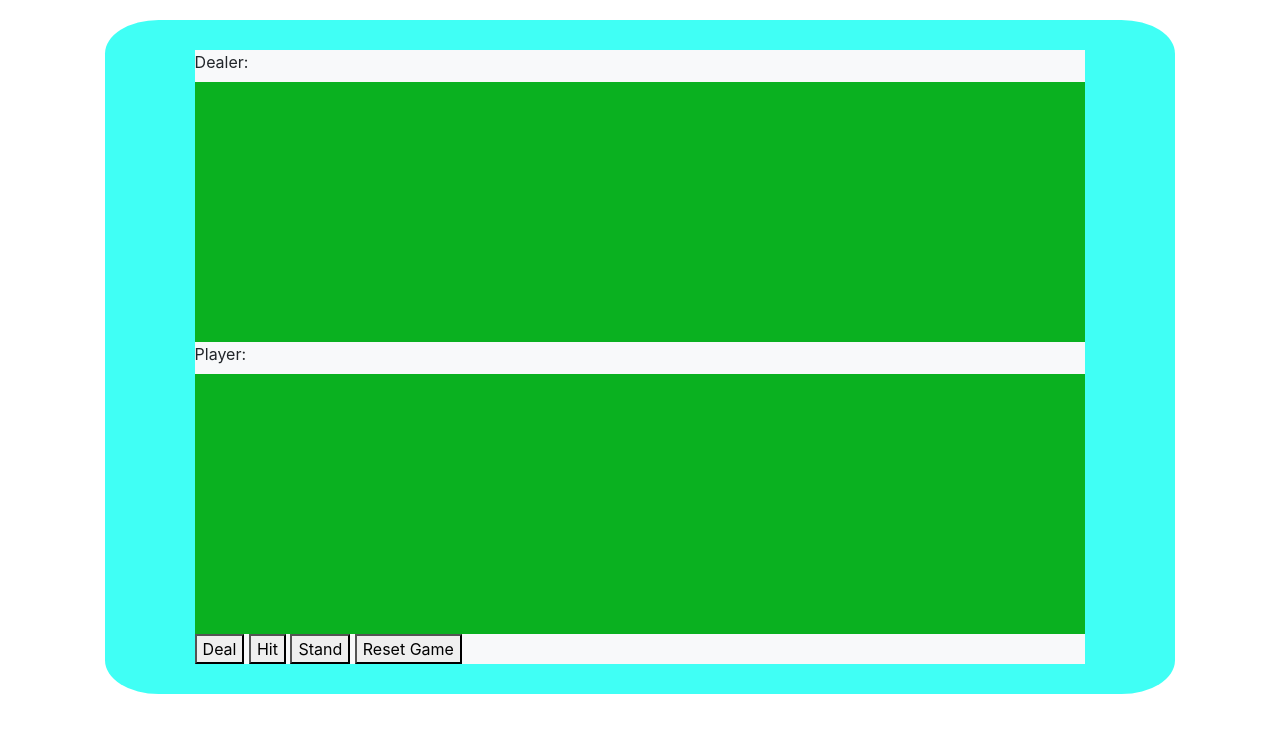
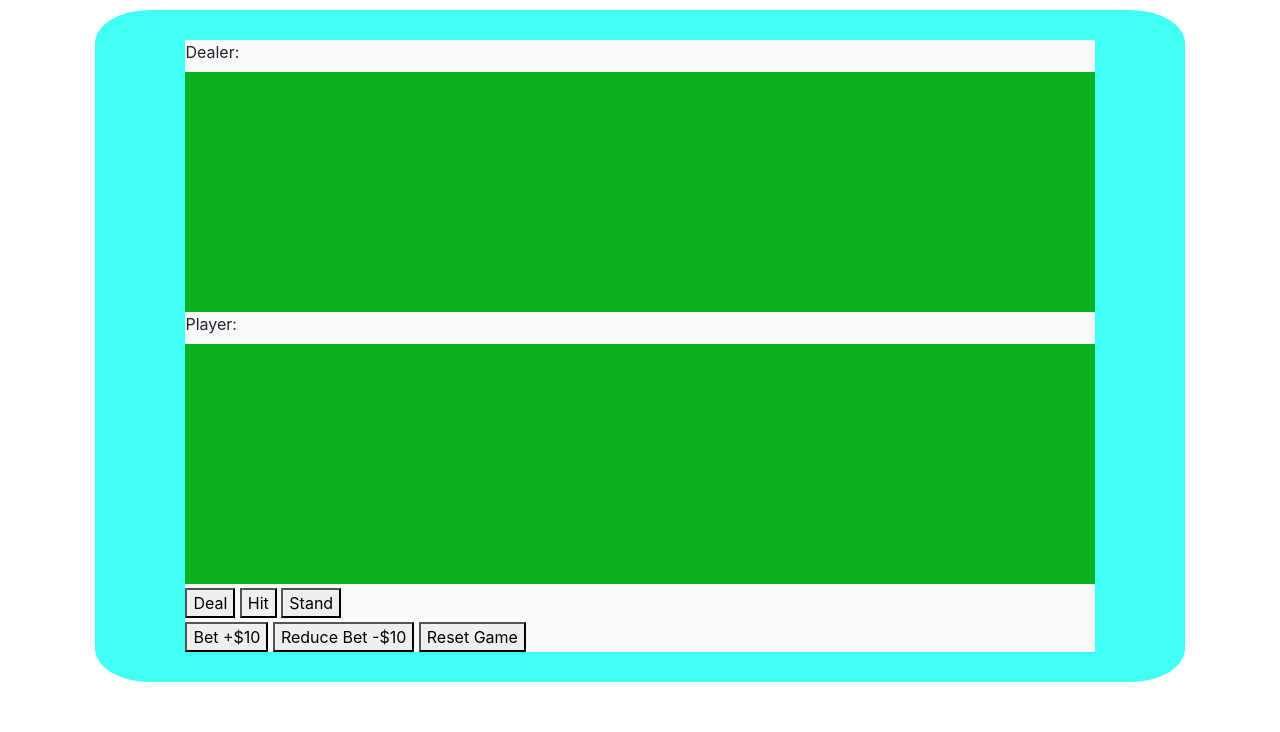
Before and after one commit to dgelok/JavaScript, a plain HTML site: page blackjack/index.html in a window 1280 px wide. Drawn offline with nearby package versions, Linux system fonts and the light colour scheme.

Commit message:
added bet buttons

```diff
--- a/blackjack/index.html
+++ b/blackjack/index.html
@@ -32,14 +32,18 @@
                         <div id="player-hand" class="hand d-flex align-items-center">
                         </div>
 
-                        <div class="buttons">
+                        <div class="buttons mt-1">
 
                             <button id="deal-button">Deal</button>
 
                             <button id="hit-button">Hit</button>
 
                             <button id="stand-button">Stand</button>
+                        </div>
+                        <div class="buttons2 mt-1">
 
+                            <button id="Add10">Bet +$10</button>
+                            <button id="Minus10">Reduce Bet -$10</button>
                             <button id="reset-button">Reset Game</button>
 
                         </div>
--- a/blackjack/styles.css
+++ b/blackjack/styles.css
@@ -1,17 +1,17 @@
 #dealer-hand {
-    height: 260px;
+    height: 240px;
     background-color: rgb(10, 177, 32);
 }
 
 #player-hand {
-    height: 260px;
+    height: 240px;
     background-color: rgb(10, 177, 32);
 }
 
 #board {
     border-radius: 5%;
     background-color: rgba(8, 255, 243, 0.774);
-    margin: 20px;
+    margin: 10px;
 }
 
 #table {
```
